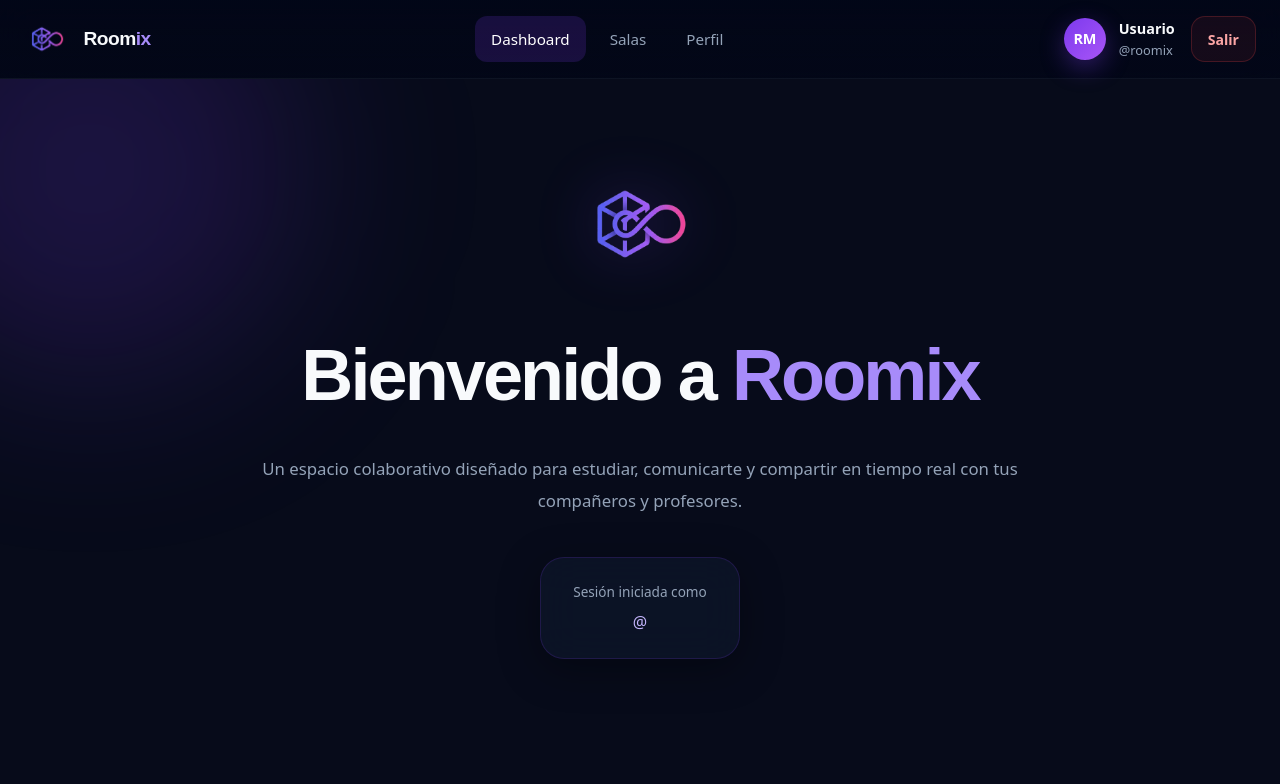
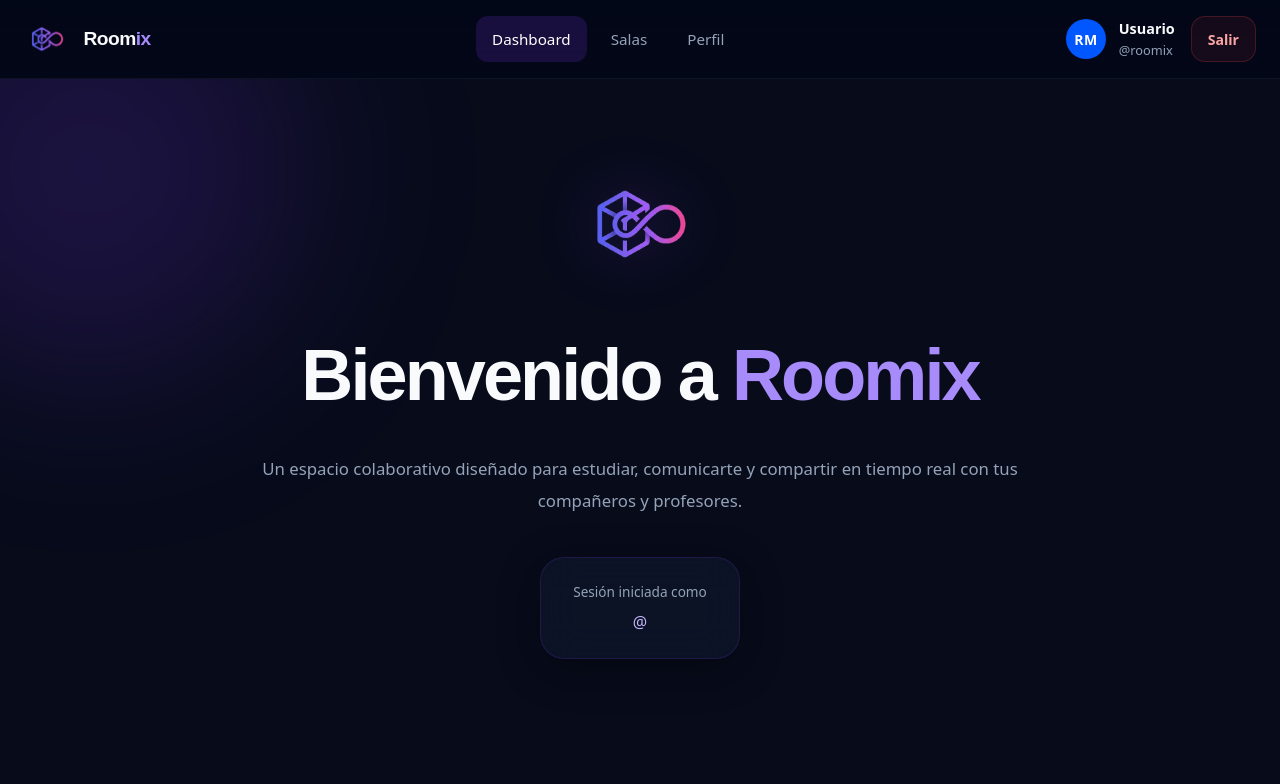
Before and after one commit to juzer1711/salon_estudio_frontend, a React (Vite) app: page /dashboard in a window 1280 px wide. Shown: the top 784 px of the page. Built offline with nearby package versions, Linux system fonts and the light colour scheme; no server answers; sample sign-in values are in the browser's storage.

Commit message:
fix avatarURL

```diff
--- a/src/components/Navbar.css
+++ b/src/components/Navbar.css
@@ -125,30 +125,35 @@
   gap: 0.8rem;
 }
 
+/* El contenedor del avatar */
+/* Asegura que el contenedor del avatar sea un círculo perfecto y controle el desborde */
 .navbar__avatar {
-  width: 42px;
-  height: 42px;
-
-  border-radius: 999px;
-
+  width: 40px;
+  height: 40px;
+  border-radius: 50%;
+  background-color: #0056ff; /* Tu color principal de Roomix */
   display: flex;
   align-items: center;
   justify-content: center;
+  overflow: hidden; /* Crucial para que la imagen no se salga del círculo */
+  flex-shrink: 0;   /* Evita que se aplaste si hay textos largos al lado */
+}
 
-  background:
-    linear-gradient(
-      135deg,
-      rgba(124, 58, 237, 1),
-      rgba(168, 85, 247, 1)
-    );
+/* Fuerza a la imagen de Google a llenar el contenedor sin deformarse */
+.navbar__avatar-img {
+  width: 100%;
+  height: 100%;
+  object-fit: cover; /* Mantiene la proporción correcta recortando los bordes excedentes */
+  display: block;
+}
 
-  color: white;
-
-  font-size: 0.9rem;
-  font-weight: 700;
-
-  box-shadow:
-    0 8px 24px rgba(124, 58, 237, 0.35);
+/* Estilo para las iniciales de respaldo */
+.navbar__avatar-text {
+  color: #ffffff;
+  font-size: 0.875rem;
+  font-weight: 600;
+  text-transform: uppercase;
+  letter-spacing: 0.5px;
 }
 
 .navbar__profile-info {
--- a/src/components/Navbar.tsx
+++ b/src/components/Navbar.tsx
@@ -1,5 +1,6 @@
 // src/components/Navbar.tsx
 
+import { useState, useEffect } from "react";
 import { NavLink } from "react-router-dom";
 import { useAuthStore } from "../store/useAuthStore";
 
@@ -9,6 +10,11 @@ import "./Navbar.css";
 
 export default function Navbar(): React.JSX.Element {
   const { profile, logout, loading } = useAuthStore();
+  const [avatarError, setAvatarError] = useState<boolean>(false);
+
+  useEffect(() => {
+    setAvatarError(false);
+  }, [profile?.avatarUrl]);
 
   const initials =
     profile?.firstName && profile?.lastName
@@ -77,7 +83,17 @@ export default function Navbar(): React.JSX.Element {
             aria-label="Perfil del usuario"
           >
             <div className="navbar__avatar">
-              {initials}
+              {profile?.avatarUrl && !avatarError ? (
+                <img
+                  src={profile.avatarUrl}
+                  alt={`Avatar de ${profile.firstName}`}
+                  className="navbar__avatar-img"
+                  referrerPolicy="no-referrer"
+                  onError={() => setAvatarError(true)}
+                />
+              ) : (
+                <span className="navbar__avatar-text">{initials}</span>
+              )}
             </div>
 
             <div className="navbar__profile-info">
--- a/src/pages/ChooseUsername/ChooseUsername.tsx
+++ b/src/pages/ChooseUsername/ChooseUsername.tsx
@@ -38,6 +38,7 @@ type UsernameStatus =
 
 export default function ChooseUsername(): React.JSX.Element {
   const {
+    user,
     loading,
     error,
     checkUsername,
@@ -88,6 +89,16 @@ export default function ChooseUsername(): React.JSX.Element {
    * USERNAME VALIDATION con debounce
    * =========================================
    */
+
+  useEffect(() => {
+    if (user) {
+      if (user.displayName) {
+        const parts = user.displayName.split(" ");
+        setFirstName(parts[0] || "");
+        setLastName(parts.slice(1).join(" ") || "");
+      }
+    }
+  }, [user]);
 
   useEffect(() => {
     clearError();
@@ -191,10 +202,13 @@ export default function ChooseUsername(): React.JSX.Element {
 
     if (hasErrors) return;
 
+    const googleAvatar = user?.photoURL || "";
+
     await createUserProfile({
       username: normalizedUsername,
       firstName: firstName.trim(),
       lastName: lastName.trim(),
+      avatarUrl: googleAvatar,
     });
 
     // El cambio de needsUsername: false en el store
--- a/src/pages/register/Register.tsx
+++ b/src/pages/register/Register.tsx
@@ -234,6 +234,7 @@ export default function Register(): React.JSX.Element {
       username: normalizedUsername,
       firstName: firstName.trim(),
       lastName: lastName.trim(),
+      avatarUrl: "",
     }
   );
   };
@@ -363,13 +364,13 @@ return (
               }}
               aria-required="true"
             />
-            {usernameError && (
+            {lastNameError && (
               <p
                 role="alert"
                 aria-live="assertive"
                 className="register-field__error"
               >
-                {usernameError}
+                {lastNameError}
               </p>
             )}
           </div>
--- a/src/services/authService.ts
+++ b/src/services/authService.ts
@@ -22,6 +22,7 @@ const getAuthHeaders = async (): Promise<HeadersInit> => {
   }
 
   const token = await currentUser.getIdToken();
+  console.log(token);
 
   return {
     "Content-Type": "application/json",
```
